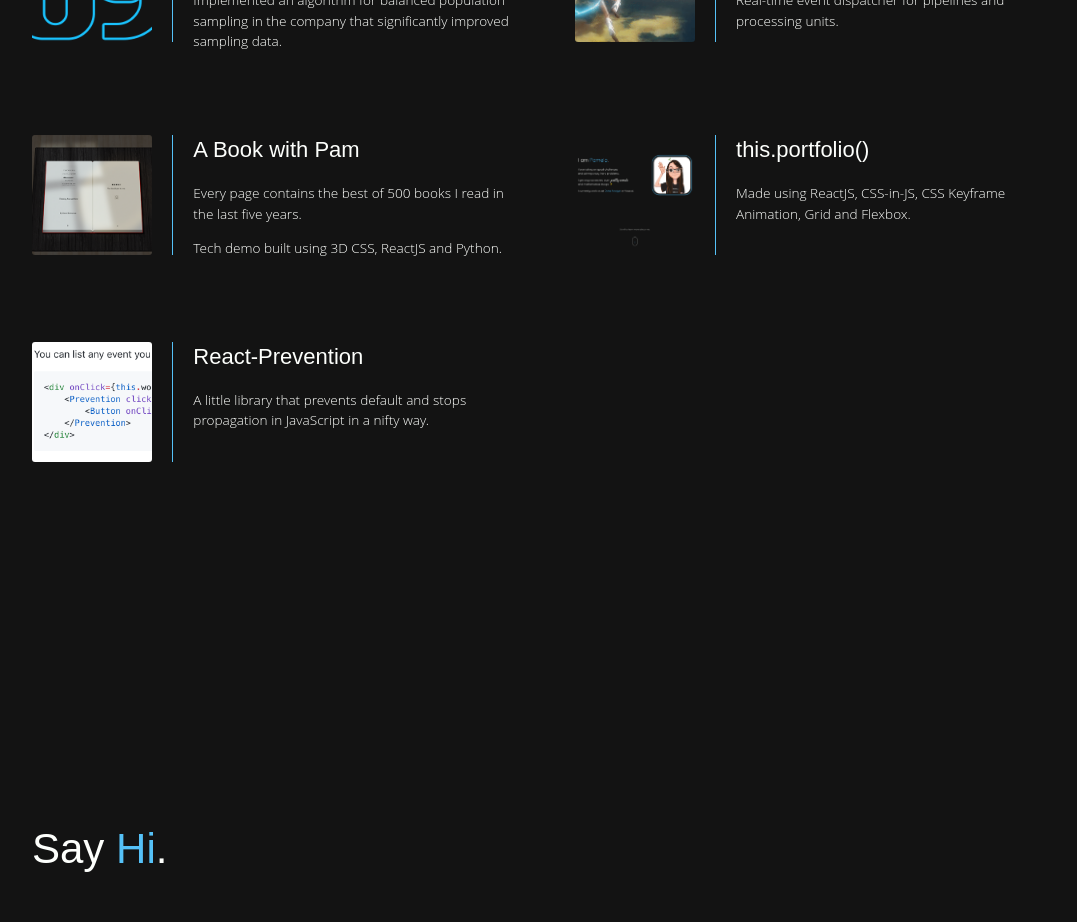
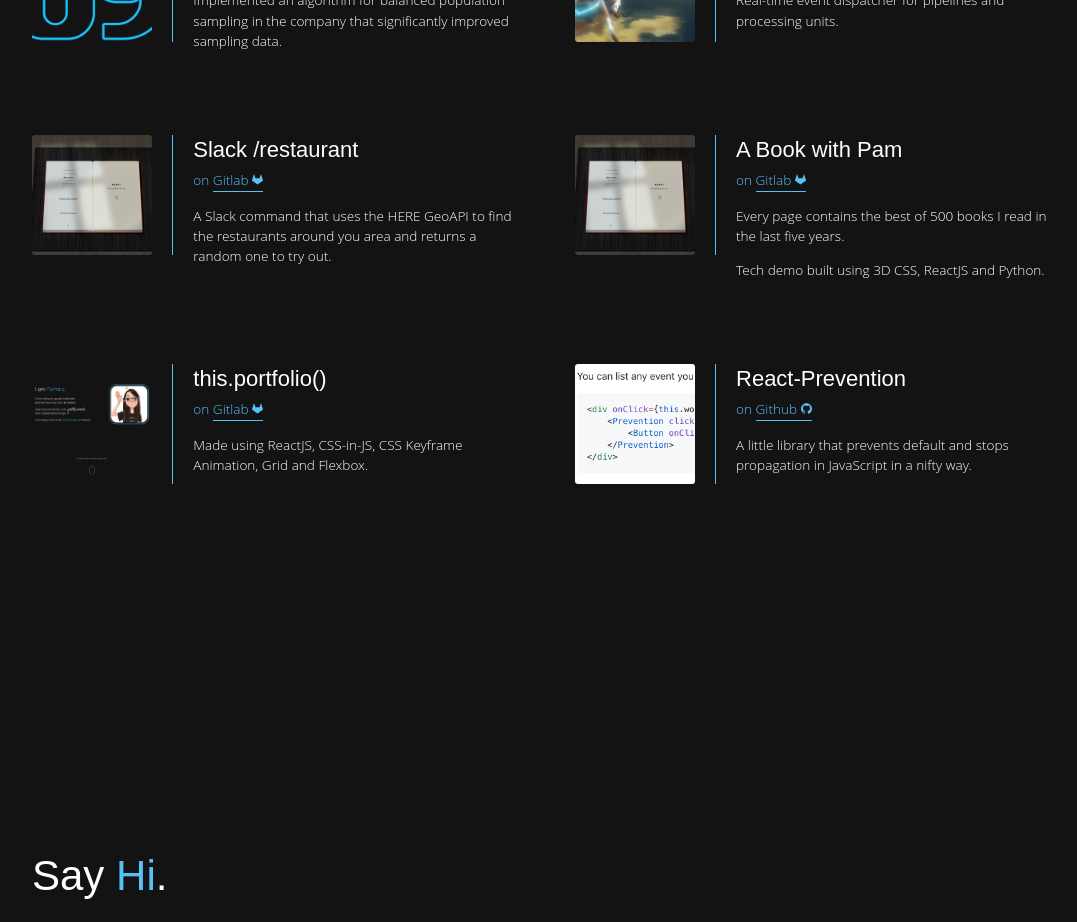
Before and after one commit to pamelachia/portfolio, a React (Create React App) app: page / in a window 1280 px wide. Shown: the part 3080-4002 px from the top of the page, without its empty margins (96-1173 px from the left). Built offline with nearby package versions, Linux system fonts and the light colour scheme; what webfontloader would draw is missing.

Commit message:
Add links to projects

```diff
--- a/src/components/Sections/Projects.jsx
+++ b/src/components/Sections/Projects.jsx
@@ -1,6 +1,7 @@
 import React, { Component } from "react";
 import { css } from "emotion";
 import Title from "../Cards/Title";
+import Link from "../Cards/Link";
 import Subtitle from "../Cards/Subtitle";
 import Card from "../Cards/Card";
 import Appear from "../Appear";
@@ -13,8 +14,47 @@ import DataCouncilImg from "../../img/project-datacouncil.png";
 import JuniorDevImg from "../../img/project-juniordev.png";
 import RailgunImg from "../../img/project-railgun.gif";
 import SixtyNineImg from "../../img/project-69.png";
+import GitlabIcon from "../../svg-components/GitlabIcon";
+import GithubIcon from "../../svg-components/GithubIcon";
 
-const Project = ({ title, association, imgSrc, children }) => {
+const ProjectSubtitle = ({ type, typePayload }) => {
+    switch (type) {
+        case "company":
+            return <Accent>with {typePayload}</Accent>;
+        case "github":
+            return (
+                <Accent>
+                    on{" "}
+                    <Link href={typePayload}>
+                        Github{" "}
+                        <GithubIcon
+                            width="11px"
+                            height="11px"
+                            fill="currentColor"
+                        />
+                    </Link>
+                </Accent>
+            );
+        case "gitlab":
+            return (
+                <Accent>
+                    on{" "}
+                    <Link href={typePayload}>
+                        Gitlab{" "}
+                        <GitlabIcon
+                            width="11px"
+                            height="11px"
+                            fill="currentColor"
+                        />
+                    </Link>
+                </Accent>
+            );
+        default:
+            return null;
+    }
+};
+
+const Project = ({ title, type, typePayload, imgSrc, children }) => {
     const style = css`
         display: flex;
         width: 100%;
@@ -57,8 +97,8 @@ const Project = ({ title, association, imgSrc, children }) => {
                     )}
                 </div>
                 <div className={textStyle}>
-                    <Subtitle disableMargin={!!association}>{title}</Subtitle>
-                    {association && <Accent>with {association}</Accent>}
+                    <Subtitle disableMargin={!!typePayload}>{title}</Subtitle>
+                    <ProjectSubtitle type={type} typePayload={typePayload} />
                     {children}
                 </div>
             </div>
@@ -114,7 +154,8 @@ class Projects extends Component {
                         <Project
                             title="Sampling Algorithm"
                             imgSrc={SixtyNineImg}
-                            association="Vase.ai"
+                            type="company"
+                            typePayload="Vase.ai"
                         >
                             <p>
                                 Implemented an algorithm for balanced population
@@ -125,14 +166,32 @@ class Projects extends Component {
                         <Project
                             title="Project Railgun"
                             imgSrc={RailgunImg}
-                            association="Vase.ai"
+                            type="company"
+                            typePayload="Vase.ai"
                         >
                             <p>
                                 Real-time event dispatcher for pipelines and
                                 processing units.
                             </p>
                         </Project>
-                        <Project title="A Book with Pam" imgSrc={BookImg}>
+                        <Project
+                            title="Slack /restaurant"
+                            imgSrc={BookImg}
+                            type="gitlab"
+                            typePayload="https://gitlab.com/pamelachia/slack-restaurants"
+                        >
+                            <p>
+                                A Slack command that uses the HERE GeoAPI to
+                                find the restaurants around you area and returns
+                                a random one to try out.
+                            </p>
+                        </Project>
+                        <Project
+                            title="A Book with Pam"
+                            imgSrc={BookImg}
+                            type="gitlab"
+                            typePayload="https://gitlab.com/pamelachia/book"
+                        >
                             <p>
                                 Every page contains the best of 500 books I read
                                 in the last five years.
@@ -142,7 +201,12 @@ class Projects extends Component {
                                 Python.
                             </p>
                         </Project>
-                        <Project title="this.portfolio()" imgSrc={BlogImg}>
+                        <Project
+                            title="this.portfolio()"
+                            imgSrc={BlogImg}
+                            type="gitlab"
+                            typePayload="https://gitlab.com/pamelachia/portfolio"
+                        >
                             <p>
                                 Made using ReactJS, CSS-in-JS, CSS Keyframe
                                 Animation, Grid and Flexbox.
@@ -151,6 +215,8 @@ class Projects extends Component {
                         <Project
                             title="React-Prevention"
                             imgSrc={PreventionImg}
+                            type="github"
+                            typePayload="https://github.com/pamelachia/react-prevention"
                         >
                             <p>
                                 A little library that prevents default and stops
--- /dev/null
+++ b/src/svg-components/GithubIcon.js
@@ -0,0 +1,9 @@
+import React from "react";
+
+const SvgGithubIcon = props => (
+    <svg viewBox="0 0 24 24" width="1em" height="1em" {...props}>
+        <path d="M12 .297c-6.63 0-12 5.373-12 12 0 5.303 3.438 9.8 8.205 11.385.6.113.82-.258.82-.577 0-.285-.01-1.04-.015-2.04-3.338.724-4.042-1.61-4.042-1.61C4.422 18.07 3.633 17.7 3.633 17.7c-1.087-.744.084-.729.084-.729 1.205.084 1.838 1.236 1.838 1.236 1.07 1.835 2.809 1.305 3.495.998.108-.776.417-1.305.76-1.605-2.665-.3-5.466-1.332-5.466-5.93 0-1.31.465-2.38 1.235-3.22-.135-.303-.54-1.523.105-3.176 0 0 1.005-.322 3.3 1.23.96-.267 1.98-.399 3-.405 1.02.006 2.04.138 3 .405 2.28-1.552 3.285-1.23 3.285-1.23.645 1.653.24 2.873.12 3.176.765.84 1.23 1.91 1.23 3.22 0 4.61-2.805 5.625-5.475 5.92.42.36.81 1.096.81 2.22 0 1.606-.015 2.896-.015 3.286 0 .315.21.69.825.57C20.565 22.092 24 17.592 24 12.297c0-6.627-5.373-12-12-12" />
+    </svg>
+);
+
+export default SvgGithubIcon;
--- /dev/null
+++ b/src/svg-components/GitlabIcon.js
@@ -0,0 +1,9 @@
+import React from "react";
+
+const SvgGitlabIcon = props => (
+    <svg viewBox="0 0 24 24" width="1em" height="1em" {...props}>
+        <path d="M23.955 13.587l-1.342-4.135-2.664-8.189a.455.455 0 0 0-.867 0L16.418 9.45H7.582L4.919 1.263C4.783.84 4.185.84 4.05 1.26L1.386 9.449.044 13.587a.924.924 0 0 0 .331 1.023L12 23.054l11.625-8.443a.92.92 0 0 0 .33-1.024" />
+    </svg>
+);
+
+export default SvgGitlabIcon;
```
Also changed, not shown: src/svg/github-icon.svg (added), src/svg/gitlab-icon.svg (added).
